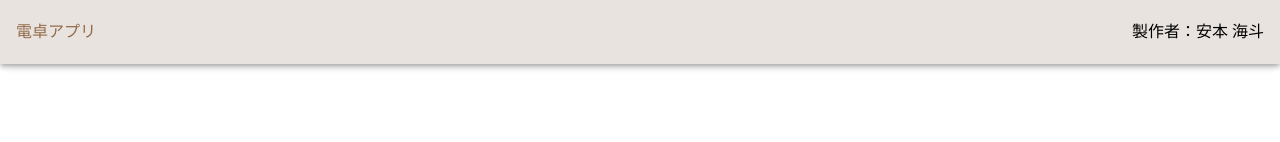
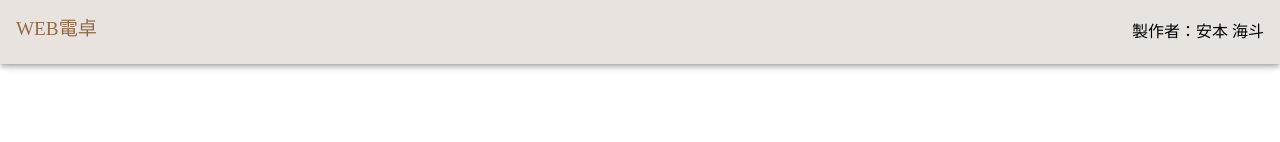
Before and after one commit to yasu828/calculator, a Vue app: page / in a window 1280 px wide. Shown: the top 142 px of the page. Built offline with nearby package versions, Linux system fonts and the light colour scheme.

Commit message:
フォントの調整

```diff
--- a/src/components/Header.vue
+++ b/src/components/Header.vue
@@ -1,5 +1,4 @@
 <template>
-<div>
 <v-app-bar dark app color="#e9e3df">
     <div class="header-text">
         <p class="app-title">
@@ -10,7 +9,6 @@
         </p>
     </div>
 </v-app-bar>
-</div>
 </template>
 
 <script>
@@ -18,7 +16,7 @@ export default {
   name: 'Header',
   data(){
     return{
-        title:"電卓アプリ",
+        title:"WEB電卓",
         producer:"製作者：安本 海斗",
     }
   },
@@ -28,6 +26,8 @@ export default {
 <style scoped>
 .app-title{
     color: rgb(145, 107, 73);
+    font-size: 120%;
+    font-family: Oswald；
 }
 .app-producer{
     color: black;
```
Lines whose indentation alone changed are shown as unchanged.
